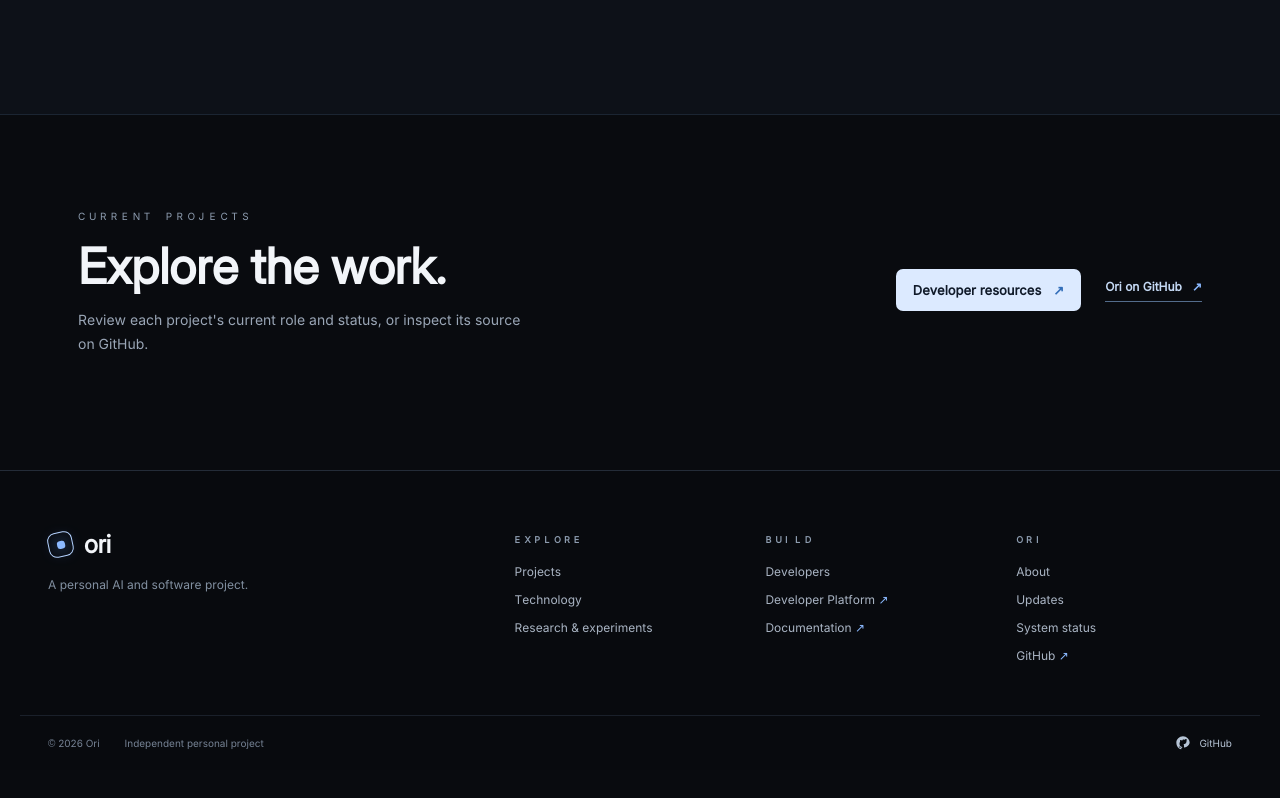
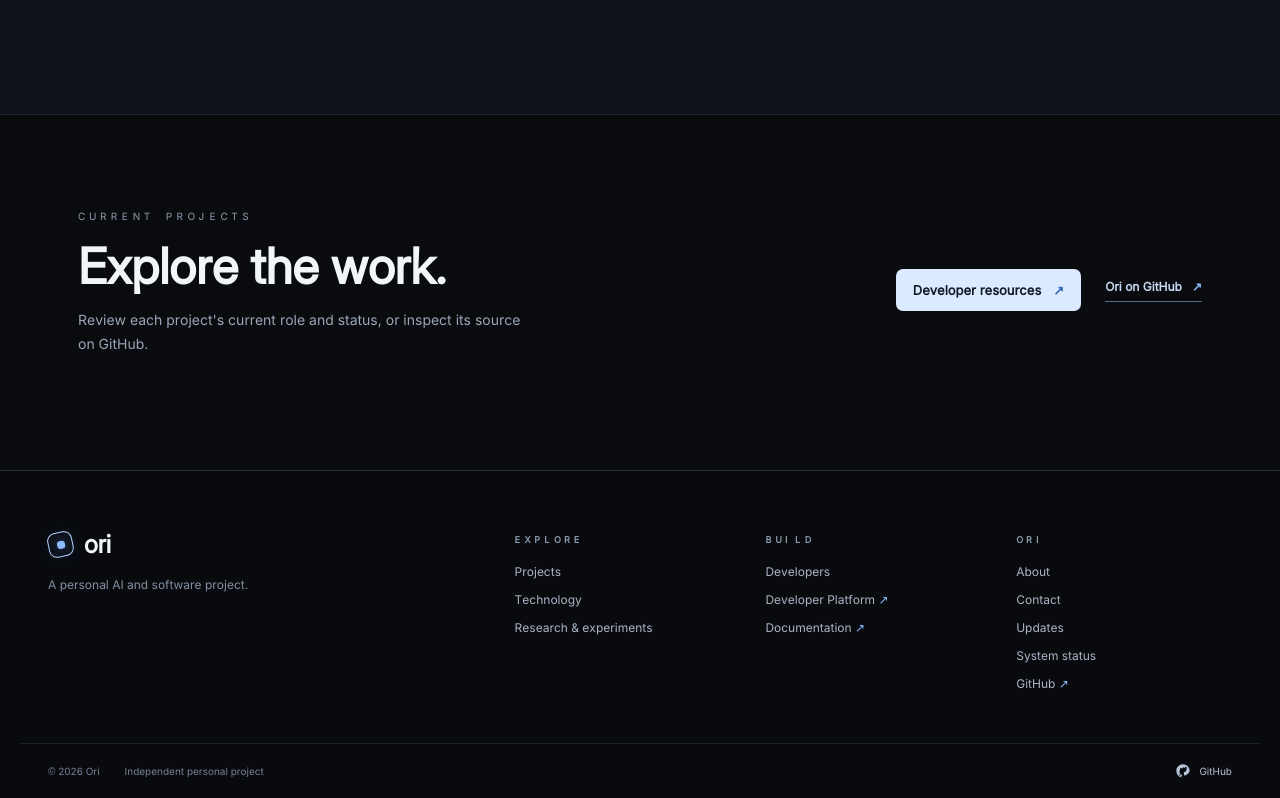
Before and after one commit to 30lnewcomb-byte/Ori-AI, a Next.js app: page / in a window 1280 px wide. Shown: the part 2324-3122 px from the top of the page. Before the commit the page ends 3094 px from the top, so only its background shows below. Built offline with nearby package versions, Linux system fonts and the light colour scheme.

Commit message:
Add Contact link to Ori site footer

```diff
--- a/components/site-footer.tsx
+++ b/components/site-footer.tsx
@@ -3,7 +3,7 @@ import Link from "next/link";
 const groups = [
   { title: "Explore", links: [{ label: "Projects", href: "/products" }, { label: "Technology", href: "/technology" }, { label: "Research & experiments", href: "/research" }] },
   { title: "Build", links: [{ label: "Developers", href: "/developers" }, { label: "Developer Platform", href: "https://ori-developer-platform.vercel.app" }, { label: "Documentation", href: "https://ori-developer-platform.vercel.app/docs" }] },
-  { title: "Ori", links: [{ label: "About", href: "/company" }, { label: "Updates", href: "/updates" }, { label: "System status", href: "/status" }, { label: "GitHub", href: "https://github.com/30lnewcomb-byte" }] }
+  { title: "Ori", links: [{ label: "About", href: "/company" }, { label: "Contact", href: "/contact" }, { label: "Updates", href: "/updates" }, { label: "System status", href: "/status" }, { label: "GitHub", href: "https://github.com/30lnewcomb-byte" }] }
 ];
 
 export function SiteFooter() {
```
